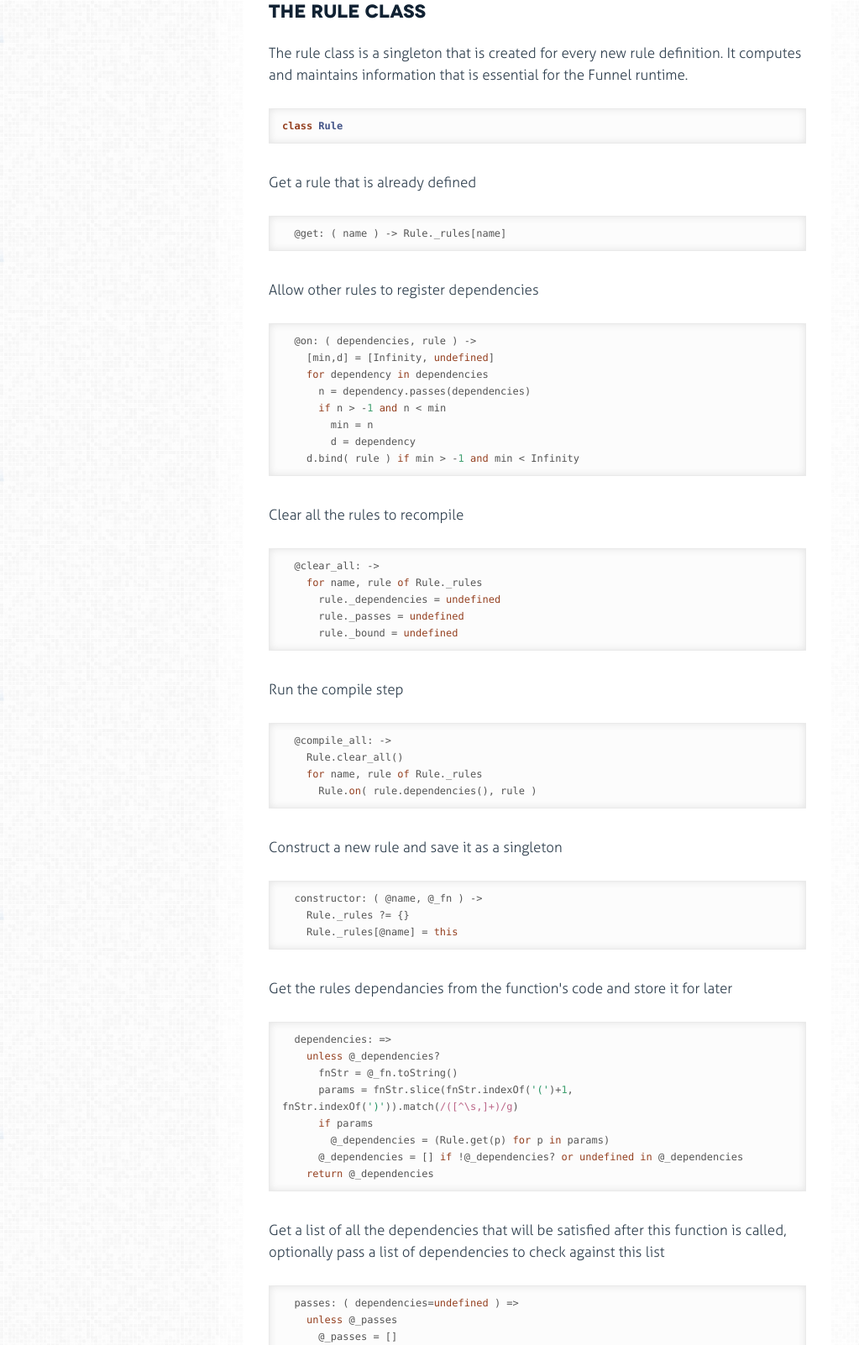
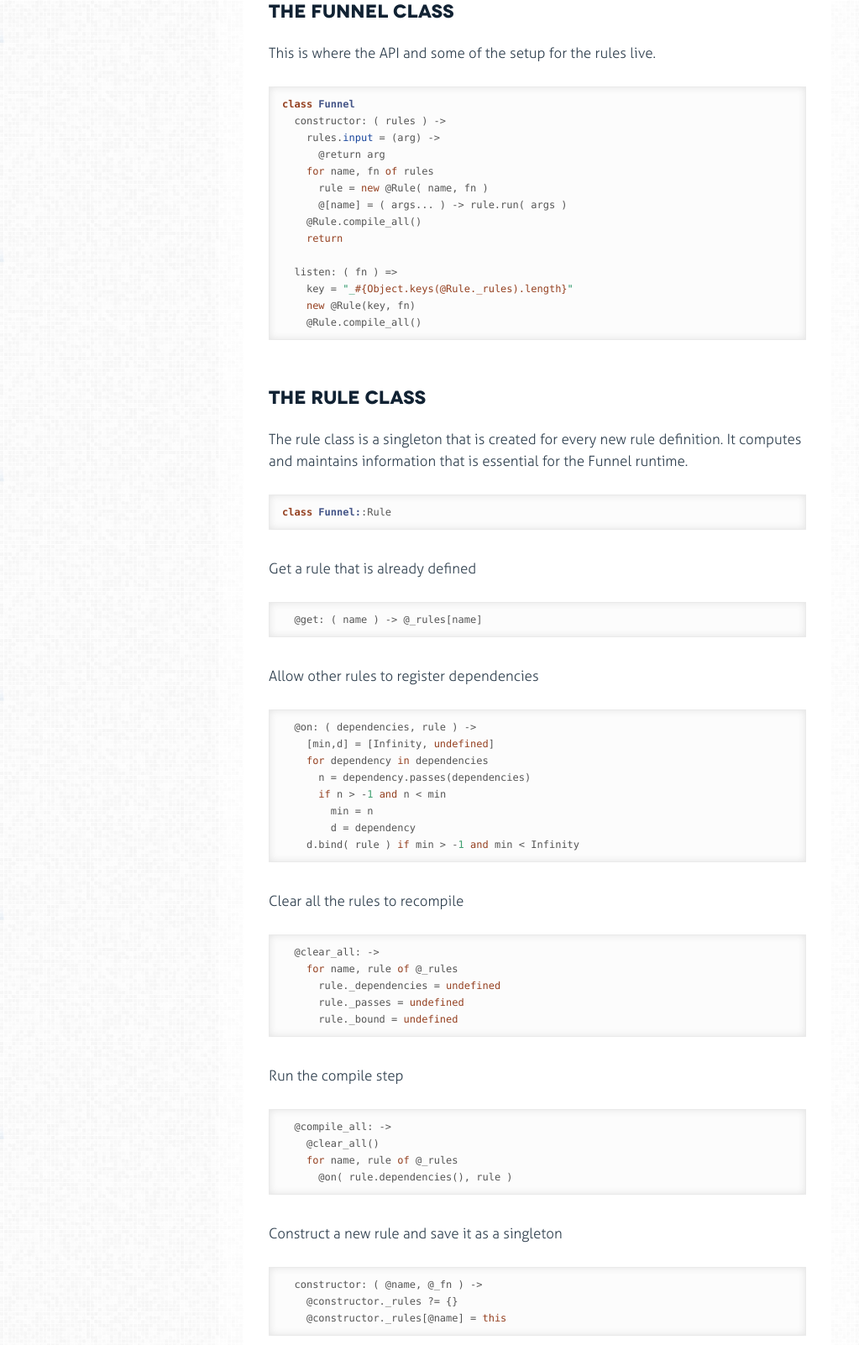
Before and after one commit to brysgo/semantic-mapreduce, a plain HTML site: page docs/funnel.html in a window 1280 px wide. Shown: the part 210-1812 px from the top of the page at 84% size, without its empty margins (0-1023 px from the left). Drawn offline with Linux system fonts and the light colour scheme.

Commit message:
Generate the docs

```diff
--- a/docs/funnel.html
+++ b/docs/funnel.html
@@ -21,6 +21,31 @@
 
 
 
+        <h2>The Funnel Class</h2>
+
+
+
+
+        <p>This is where the API and some of the setup for the rules live.</p>
+
+
+          <div class='highlight'><pre><span class="class"><span class="keyword">class</span> <span class="title">Funnel</span></span>
+  constructor: ( rules ) -&gt;
+    rules.<span class="function"><span class="title">input</span></span> = (arg) -&gt;
+      <span class="property">@return</span> arg
+    <span class="keyword">for</span> name, fn <span class="keyword">of</span> rules
+      rule = <span class="keyword">new</span> <span class="property">@Rule</span>( name, fn )
+      @[name] = ( args... ) -&gt; rule.run( args )
+    <span class="property">@Rule</span>.compile_all()
+    <span class="keyword">return</span>
+
+  listen: ( fn ) =&gt;
+    key = <span class="string">"_<span class="subst">#{Object.keys(@Rule._rules).length}</span>"</span>
+    <span class="keyword">new</span> <span class="property">@Rule</span>(key, fn)
+    <span class="property">@Rule</span>.compile_all()</pre></div>
+
+
+
         <h2>The Rule Class</h2>
 
 
@@ -31,14 +56,14 @@ rule definition. It computes and maintains information that
 is essential for the Funnel runtime.</p>
 
 
-          <div class='highlight'><pre><span class="class"><span class="keyword">class</span> <span class="title">Rule</span></span></pre></div>
+          <div class='highlight'><pre><span class="class"><span class="keyword">class</span> <span class="title">Funnel</span>:</span>:Rule</pre></div>
 
 
 
         <p>Get a rule that is already defined</p>
 
 
-          <div class='highlight'><pre>  <span class="property">@get</span>: ( name ) -&gt; Rule._rules[name]</pre></div>
+          <div class='highlight'><pre>  <span class="property">@get</span>: ( name ) -&gt; <span class="property">@_rules</span>[name]</pre></div>
 
 
 
@@ -60,7 +85,7 @@ is essential for the Funnel runtime.</p>
 
 
           <div class='highlight'><pre>  <span class="property">@clear_all</span>: -&gt;
-    <span class="keyword">for</span> name, rule <span class="keyword">of</span> Rule._rules
+    <span class="keyword">for</span> name, rule <span class="keyword">of</span> <span class="property">@_rules</span>
       rule._dependencies = <span class="literal">undefined</span>
       rule._passes = <span class="literal">undefined</span>
       rule._bound = <span class="literal">undefined</span></pre></div>
@@ -71,9 +96,9 @@ is essential for the Funnel runtime.</p>
 
 
           <div class='highlight'><pre>  <span class="property">@compile_all</span>: -&gt;
-    Rule.clear_all()
-    <span class="keyword">for</span> name, rule <span class="keyword">of</span> Rule._rules
-      Rule.<span class="literal">on</span>( rule.dependencies(), rule )</pre></div>
+    <span class="property">@clear_all</span>()
+    <span class="keyword">for</span> name, rule <span class="keyword">of</span> <span class="property">@_rules</span>
+      <span class="property">@on</span>( rule.dependencies(), rule )</pre></div>
 
 
 
@@ -82,8 +107,8 @@ and save it as a singleton</p>
 
 
           <div class='highlight'><pre>  constructor: ( <span class="property">@name</span>, <span class="property">@_fn</span> ) -&gt;
-    Rule._rules ?= {}
-    Rule._rules[<span class="property">@name</span>] = <span class="keyword">this</span></pre></div>
+    <span class="property">@constructor</span>._rules ?= {}
+    <span class="property">@constructor</span>._rules[<span class="property">@name</span>] = <span class="keyword">this</span></pre></div>
 
 
 
@@ -96,7 +121,7 @@ and store it for later</p>
       fnStr = <span class="property">@_fn</span>.toString()
       params = fnStr.slice(fnStr.indexOf(<span class="string">'('</span>)+<span class="number">1</span>, fnStr.indexOf(<span class="string">')'</span>)).match(<span class="regexp">/([^\s,]+)/g</span>)
       <span class="keyword">if</span> params
-        <span class="property">@_dependencies</span> = (Rule.get(p) <span class="keyword">for</span> p <span class="keyword">in</span> params)
+        <span class="property">@_dependencies</span> = (<span class="property">@constructor</span>.get(p) <span class="keyword">for</span> p <span class="keyword">in</span> params)
       <span class="property">@_dependencies</span> = [] <span class="keyword">if</span> !<span class="property">@_dependencies</span>? <span class="keyword">or</span> <span class="literal">undefined</span> <span class="keyword">in</span> <span class="property">@_dependencies</span>
     <span class="keyword">return</span> <span class="property">@_dependencies</span></pre></div>
 
@@ -178,31 +203,6 @@ dependencies to check against this list</p>
 
 
 
-        <h2>The Funnel Class</h2>
-
-
-
-
-        <p>This is where the API and some of the setup for the rules live.</p>
-
-
-          <div class='highlight'><pre><span class="class"><span class="keyword">class</span> <span class="title">Funnel</span></span>
-  constructor: ( <span class="property">@rules</span> ) -&gt;
-    <span class="property">@rules</span>.<span class="function"><span class="title">input</span></span> = (arg) -&gt;
-      <span class="property">@return</span> arg
-    <span class="keyword">for</span> name, fn <span class="keyword">of</span> <span class="property">@rules</span>
-      rule = <span class="keyword">new</span> Rule( name, fn )
-      @[name] = ( args... ) -&gt; rule.run( args )
-    Rule.compile_all()
-    <span class="keyword">return</span>
-
-  listen: ( fn ) =&gt;
-    key = <span class="string">"_<span class="subst">#{Object.keys(@rules).length}</span>"</span>
-    <span class="keyword">new</span> Rule(key, fn)
-    Rule.compile_all()</pre></div>
-
-
-
         <h3>Helpers</h3>
 
 
```
